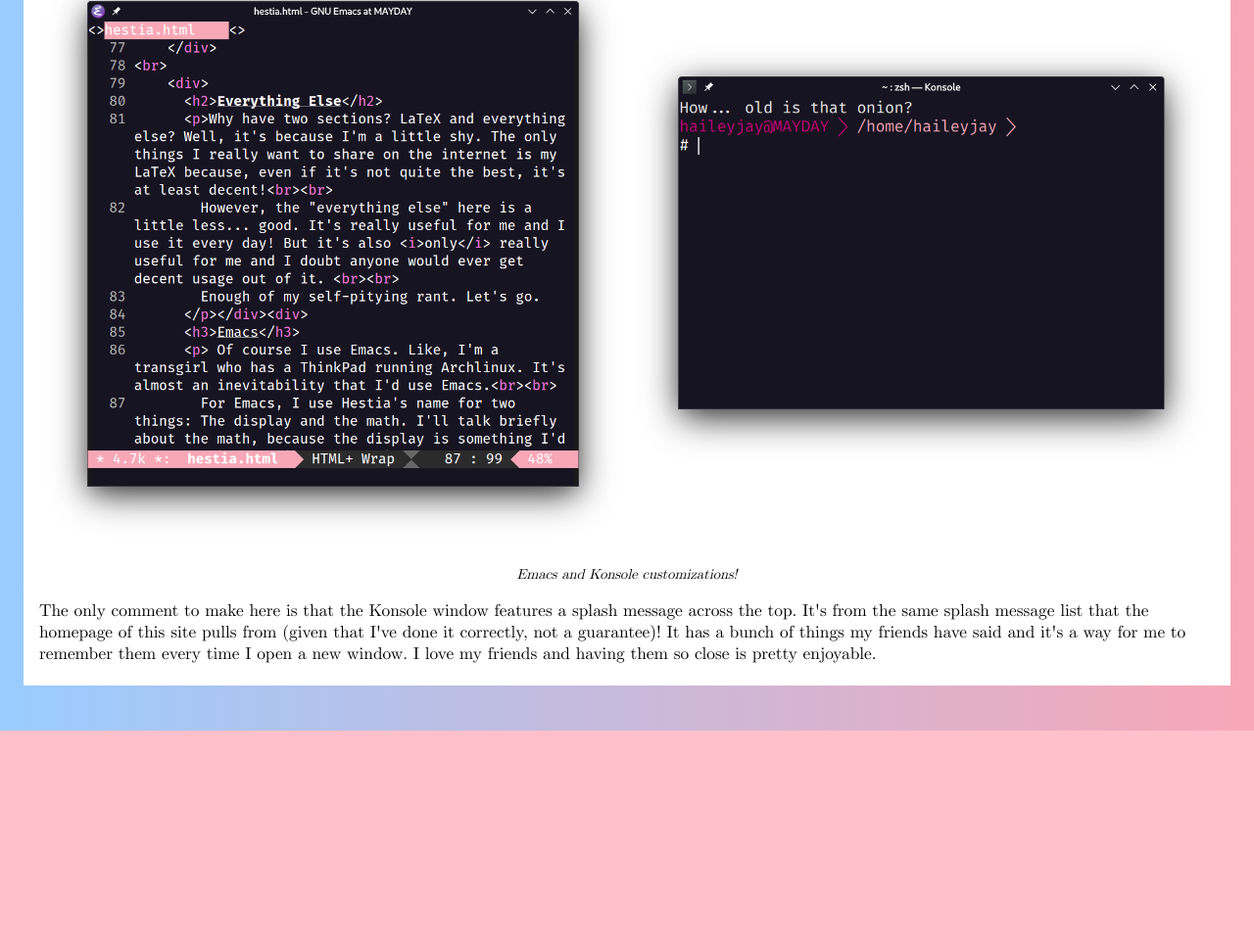
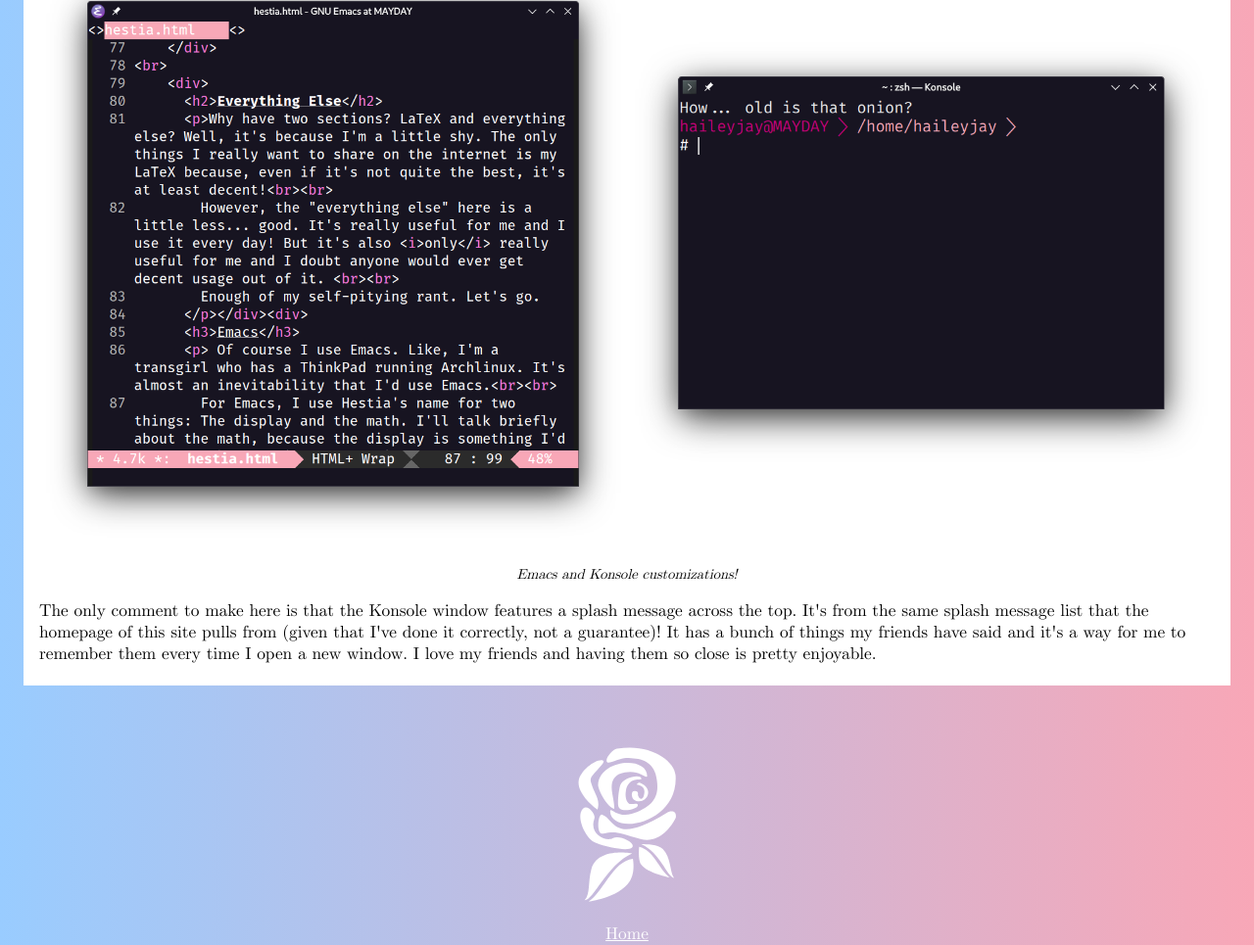
Before and after one commit to hailey-jay/hailey-jay.github.io, a plain HTML site: page hestia.html in a window 1280 px wide. Shown: the part 3380-4345 px from the top of the page at 98% size. Before the commit the page ends 4126 px from the top, so only its background shows below. Drawn offline with Linux system fonts and the light colour scheme.

Commit message:
nav rose

```diff
--- a/hestia.html
+++ b/hestia.html
@@ -141,4 +141,11 @@
     </div>
     <br><br>
 
+    <p align="center">
+      <a href="index.html" style="color:white">
+	<img src="pagefiles/rosewhite.svg" width="100px" alt="hestia-rose"><br><br>
+	Home
+      </a>
+      </p>
+
 </html>
```
Also changed, not shown: index.html (+5 -0 lines), notes.html (+6 -0 lines), pagefiles/rosewhite.svg (added).
